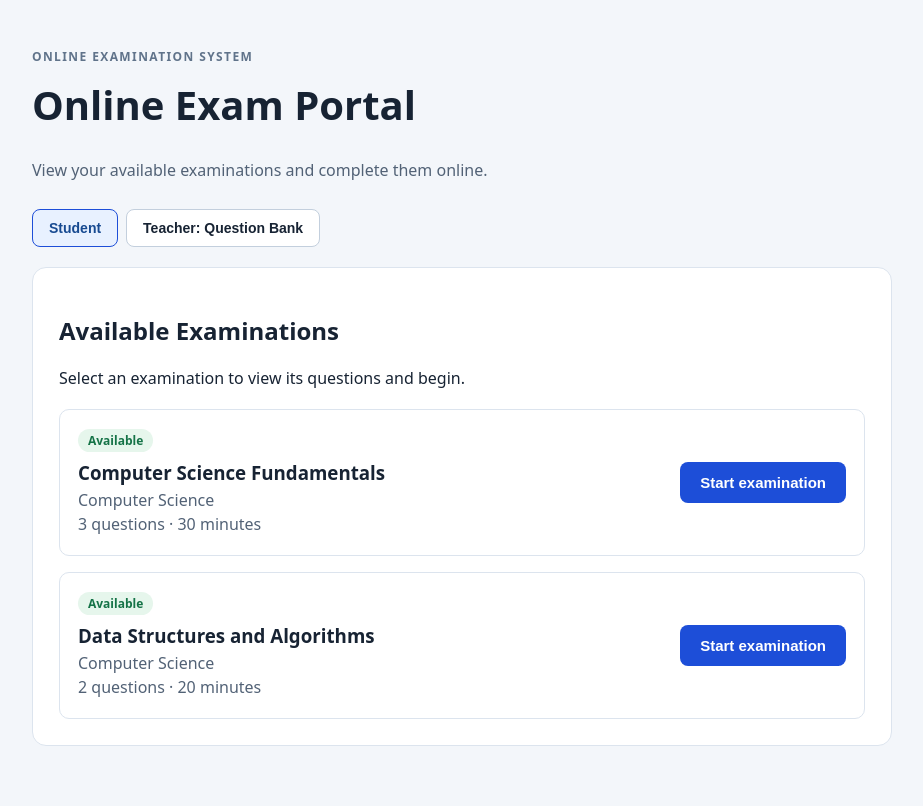
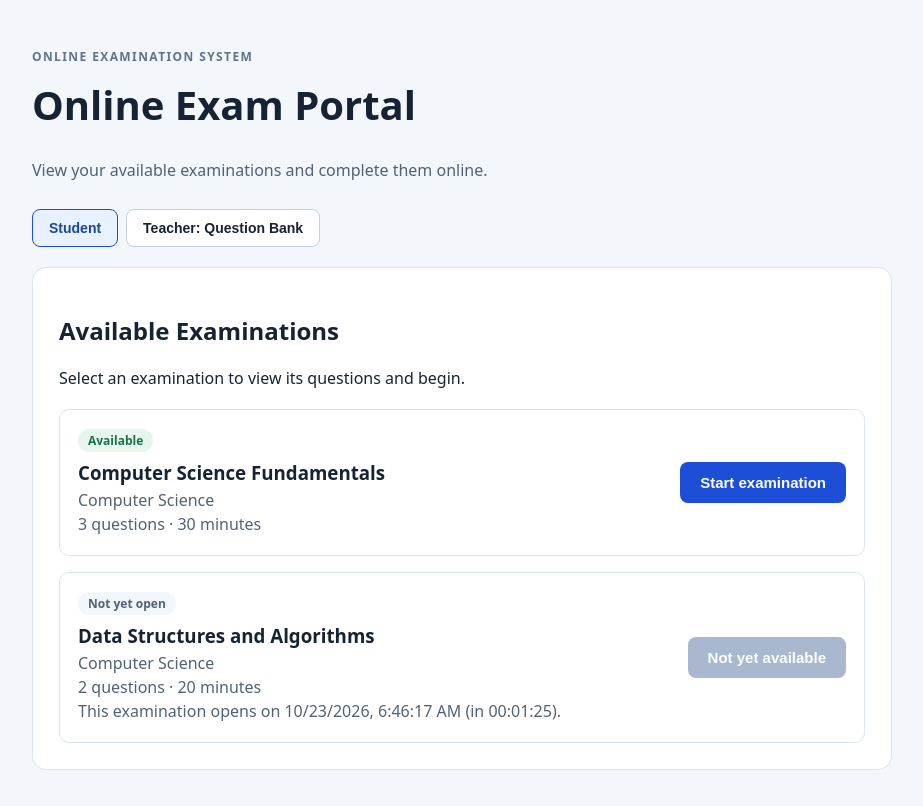
Before and after one commit to satvikkalyanpur/Online-Exam-Portal, a React (Vite) app in the folder online-exam-portal-minimal/client/: page / in a window 1280 px wide. Shown: the whole page, without its empty margins (178-1101 px from the left). Built offline with nearby package versions, Linux system fonts and the light colour scheme.

Commit message:
US12: restrict exam access before scheduled start time

```diff
--- a/online-exam-portal-minimal/client/src/components/ExamList.tsx
+++ b/online-exam-portal-minimal/client/src/components/ExamList.tsx
@@ -1,3 +1,4 @@
+import { useEffect, useState } from 'react';
 import type { Exam } from '../types';
 import { hasSavedAttempt } from '../storage/attemptStorage';
 
@@ -6,7 +7,49 @@ interface ExamListProps {
   onStart: (exam: Exam) => void;
 }
 
+/** Opening time in milliseconds, or null when the exam has no schedule. */
+function startTime(exam: Exam): number | null {
+  if (!exam.startAt) return null;
+  const time = new Date(exam.startAt).getTime();
+  return Number.isNaN(time) ? null : time;
+}
+
+function isOpen(exam: Exam, now: number) {
+  const start = startTime(exam);
+  return start === null || now >= start;
+}
+
+function formatCountdown(milliseconds: number) {
+  const total = Math.max(0, Math.ceil(milliseconds / 1000));
+  const days = Math.floor(total / 86400);
+  const hours = Math.floor((total % 86400) / 3600);
+  const minutes = Math.floor((total % 3600) / 60);
+  const seconds = total % 60;
+  const clock = [hours, minutes, seconds]
+    .map((n) => String(n).padStart(2, '0'))
+    .join(':');
+  return days > 0 ? `${days}d ${clock}` : clock;
+}
+
 export default function ExamList({ exams, onStart }: ExamListProps) {
+  const [now, setNow] = useState(() => Date.now());
+
+  // Re-check the schedule every second while any exam is still locked, so
+  // an exam becomes available as soon as its start time is reached.
+  const anyLocked = exams.some((exam) => !isOpen(exam, now));
+  useEffect(() => {
+    if (!anyLocked) return;
+    const timer = window.setInterval(() => setNow(Date.now()), 1000);
+    return () => window.clearInterval(timer);
+  }, [anyLocked]);
+
+  // The schedule is checked again at the moment of starting, so a locked
+  // exam can never be opened early.
+  function handleStart(exam: Exam) {
+    if (!isOpen(exam, Date.now())) return;
+    onStart(exam);
+  }
+
   return (
     <section className="panel">
       <h2>Available Examinations</h2>
@@ -19,11 +62,21 @@ export default function ExamList({ exams, onStart }: ExamListProps) {
           // An exam with auto-saved answers can be resumed.
           const inProgress = hasQuestions && hasSavedAttempt(exam.id);
 
+          const open = isOpen(exam, now);
+          const start = startTime(exam);
+          const canStart = hasQuestions && open;
+
           return (
             <article className="exam-card" key={exam.id}>
               <div>
-                <span className={`status ${hasQuestions ? '' : 'status-unavailable'}`}>
-                  {!hasQuestions ? 'Unavailable' : inProgress ? 'In progress' : 'Available'}
+                <span className={`status ${canStart ? '' : 'status-unavailable'}`}>
+                  {!hasQuestions
+                    ? 'Unavailable'
+                    : !open
+                      ? 'Not yet open'
+                      : inProgress
+                        ? 'In progress'
+                        : 'Available'}
                 </span>
                 <h3>{exam.title}</h3>
                 <p>{exam.subject}</p>
@@ -32,14 +85,24 @@ export default function ExamList({ exams, onStart }: ExamListProps) {
                     ? `${exam.questions.length} questions · ${exam.duration} minutes`
                     : 'No questions available'}
                 </p>
+                {!open && start !== null && (
+                  <p role="status">
+                    This examination opens on {new Date(start).toLocaleString()}{' '}
+                    (in {formatCountdown(start - now)}).
+                  </p>
+                )}
               </div>
 
               <button
                 className="submit-button"
-                disabled={!hasQuestions}
-                onClick={() => onStart(exam)}
+                disabled={!canStart}
+                onClick={() => handleStart(exam)}
               >
-                {inProgress ? 'Resume examination' : 'Start examination'}
+                {!open
+                  ? 'Not yet available'
+                  : inProgress
+                    ? 'Resume examination'
+                    : 'Start examination'}
               </button>
             </article>
           );
--- a/online-exam-portal-minimal/client/src/data/exams.ts
+++ b/online-exam-portal-minimal/client/src/data/exams.ts
@@ -15,6 +15,8 @@ export const examDefinitions: ExamDefinition[] = [
     title: 'Computer Science Fundamentals',
     subject: 'Computer Science',
     duration: 30,
+    // Already open.
+    startAt: '2026-10-01T09:00:00',
     questionIds: [1, 2, 3],
   },
   {
@@ -22,6 +24,9 @@ export const examDefinitions: ExamDefinition[] = [
     title: 'Data Structures and Algorithms',
     subject: 'Computer Science',
     duration: 20,
+    // Demo: opens 90 seconds after the page loads so the unlock can be shown.
+    // Replace with a real date, for example '2026-11-20T10:00:00'.
+    startAt: new Date(Date.now() + 90 * 1000).toISOString(),
     questionIds: [4, 5],
   },
 ];
--- a/online-exam-portal-minimal/client/src/types.ts
+++ b/online-exam-portal-minimal/client/src/types.ts
@@ -11,6 +11,8 @@ export interface Exam {
   subject: string;
   /** Time limit in minutes */
   duration: number;
+  /** ISO date-time when the exam opens. If omitted, the exam is always open. */
+  startAt?: string;
   questions: Question[];
 }
 
```
